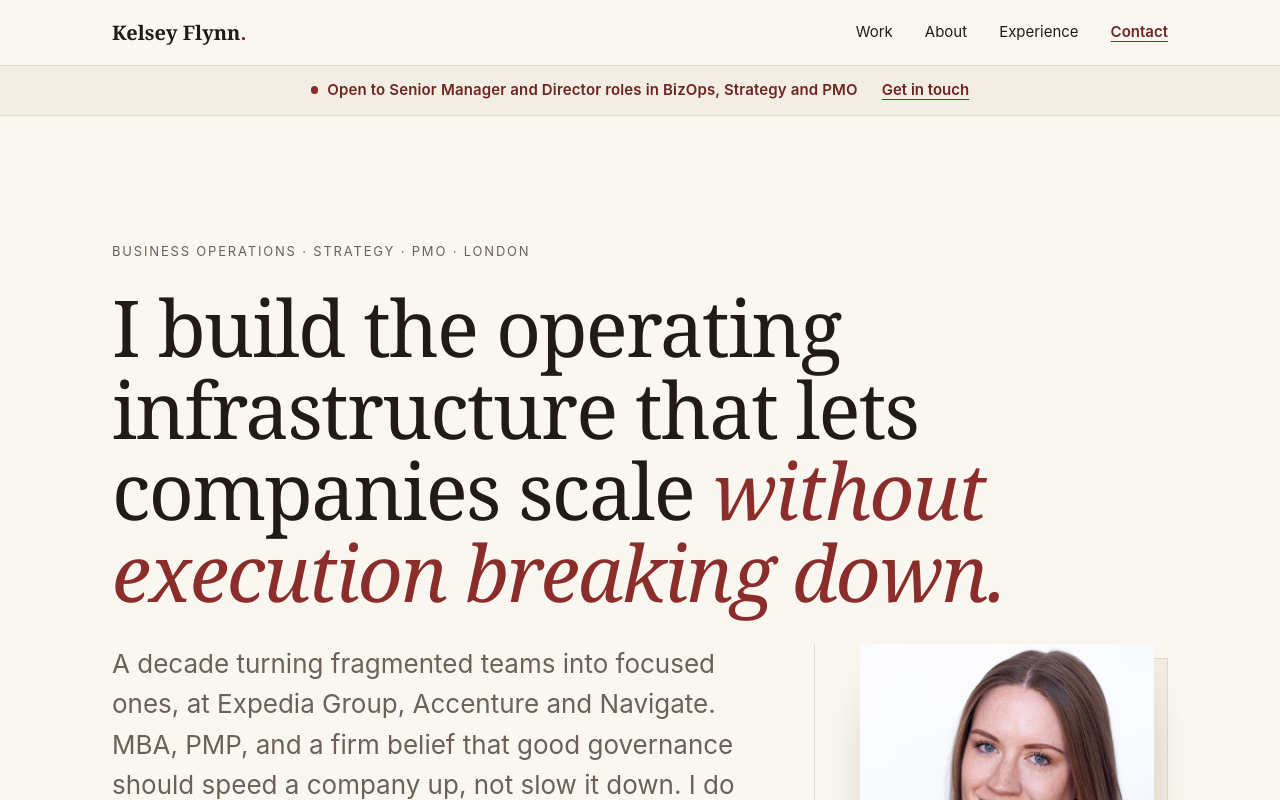
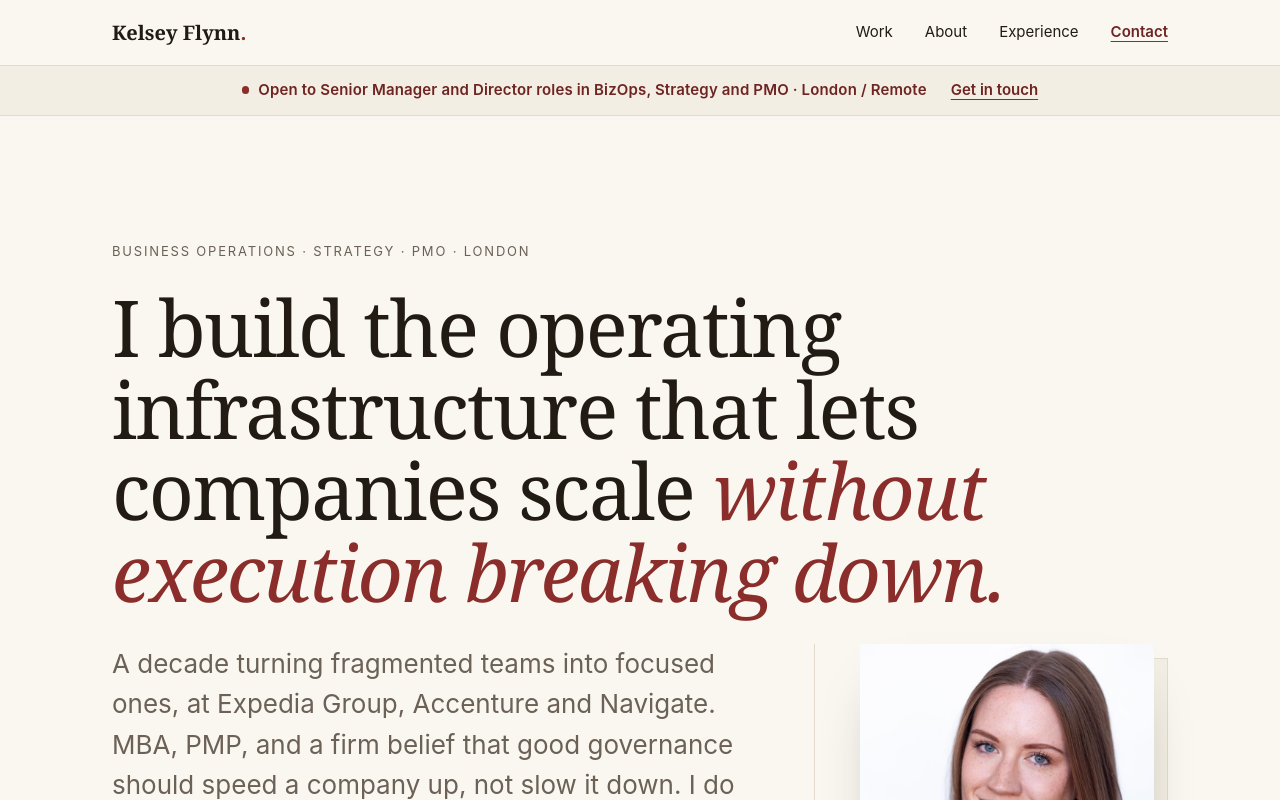
Before and after one commit to kelseyflynn/kelseyflynn.github.io, a Next.js app: page / in a window 1280 px wide. Shown: the top 800 px of the page. Built offline with nearby package versions, Linux system fonts and the light colour scheme.

Commit message:
Added location in header

```diff
--- a/content/site.ts
+++ b/content/site.ts
@@ -12,7 +12,7 @@ export const site = {
   linkedin: "https://www.linkedin.com/in/kelseyflynn/",
 
   // Availability - shown in the hero so a recruiter sees it in the first five seconds.
-  openTo: "Open to Senior Manager and Director roles in BizOps, Strategy and PMO",
+  openTo: "Open to Senior Manager and Director roles in BizOps, Strategy and PMO · London / Remote",
 
   // Hero
   headline: "I build the operating infrastructure that lets companies scale",
```
